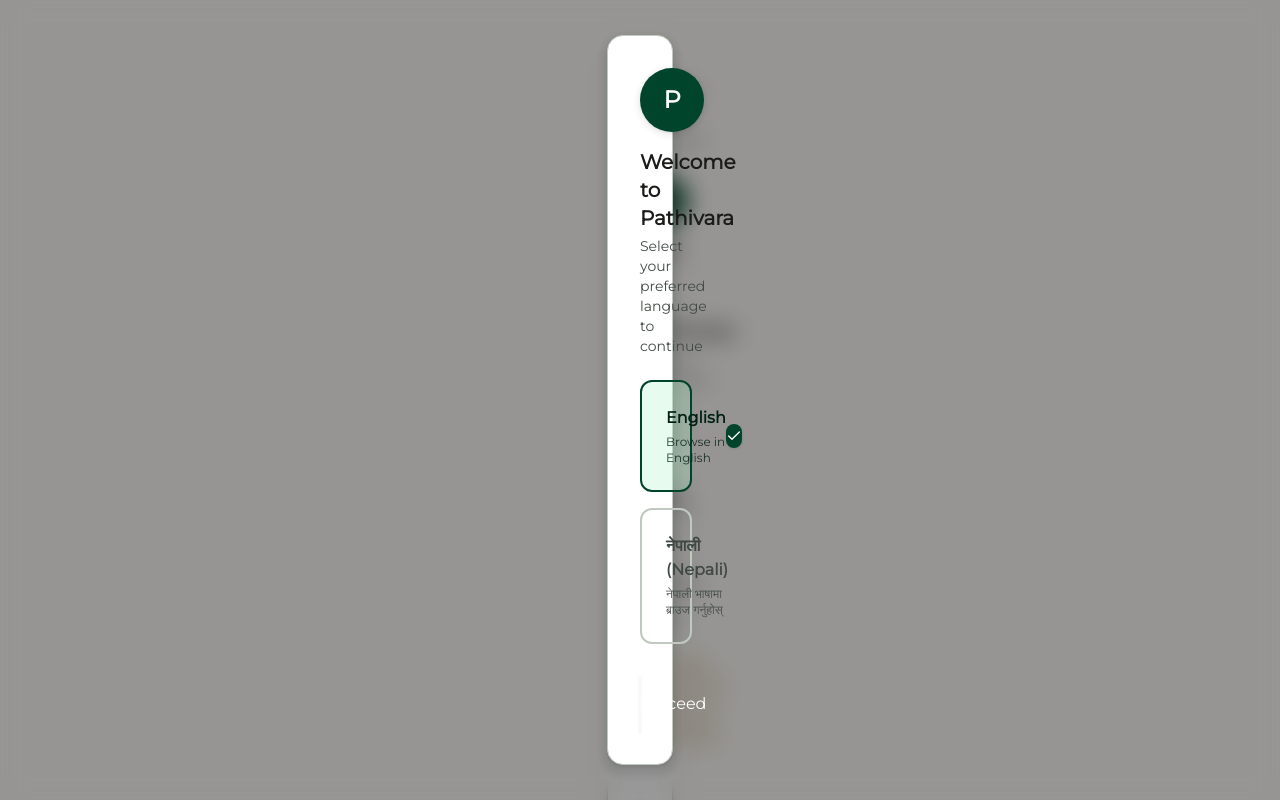
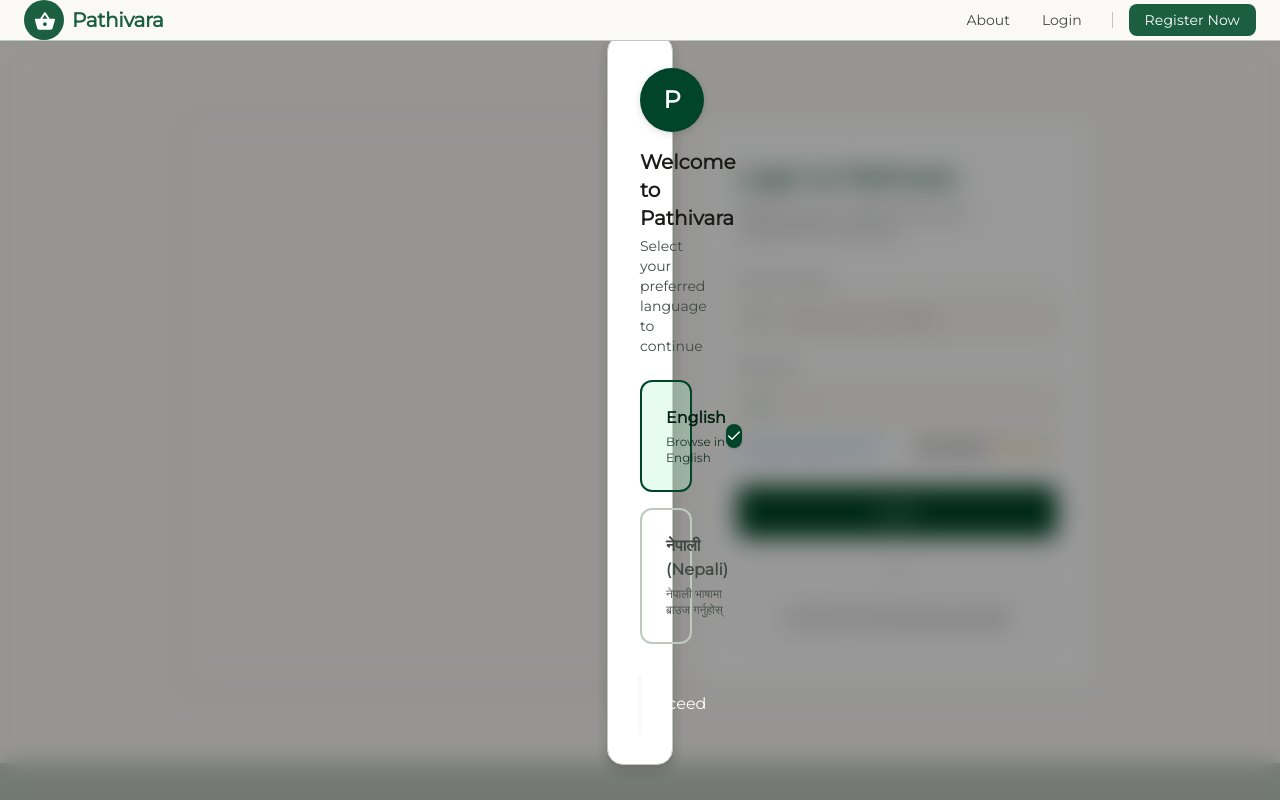
Before and after one commit to Aryanshah010/pws, a React (Vite) app: page /login in a window 1280 px wide. Shown: the top 800 px of the page. Built offline with nearby package versions, Linux system fonts and the light colour scheme.

Commit message:
made login page

```diff
--- a/src/features/auth/Login.jsx
+++ b/src/features/auth/Login.jsx
@@ -1,166 +1,299 @@
-import React, { useState } from 'react';
-import { useTranslation } from 'react-i18next';
-import { useNavigate, Link } from 'react-router-dom';
-import { useStore } from '../../store/store';
-import { Phone, Lock, ArrowLeft } from 'lucide-react';
+import { Lock, Phone } from "lucide-react";
+import Nav from "../../components/layout/Nav";
+import Footer from "../../components/layout/Footer";
 
-export default function Login() {
-  const { t } = useTranslation();
-  const navigate = useNavigate();
-  const setUser = useStore((state) => state.setUser);
+export default function LoginPage() {
+  return (
+    <main className="bg-background">
+      <Nav />
+      <section
+        className="
+                    min-h-[calc(100vh-160px)]
+                    px-[24px]
+                    py-[72px]
+                    flex
+                    items-center
+                    justify-center
+                "
+      >
+        <div
+          className="
+                        w-full
+                        max-w-[920px]
+                        rounded-[8px]
+                        overflow-hidden
+                        bg-surface-lowest
+                        border
+                        border-outline-variant
+                        shadow-[var(--shadow-level-1)]
+                    "
+        >
+          <div
+            className="
+                            grid
+                            grid-cols-[1.12fr_0.88fr]
+                            min-h-[560px]
+                        "
+          >
+            {/* IMAGE AREA */}
+            <div
+              className="
+                                bg-surface
+                                border-r
+                                border-outline-variant
+                            "
+            >
+              {/*
+                            Insert later
 
-  const [phoneNumber, setPhoneNumber] = useState('');
-  const [password, setPassword] = useState('');
-  const [error, setError] = useState('');
-  const [recoverySent, setRecoverySent] = useState(false);
-
-  const handleSubmit = (e) => {
-    e.preventDefault();
-    if (!phoneNumber || !password) {
-      setError('Please fill in all fields');
-      return;
-    }
-
-    // Simulate login and set a mock user
-    const mockUser = {
-      name: phoneNumber === '9812345678' ? 'Hari Prasad (Kirana Shop)' : 'Sita Devi',
-      phone: phoneNumber,
-      type: phoneNumber === '9812345678' ? 'shop' : 'household',
-    };
-
-    setUser(mockUser);
-
-    // Request notification permission after login (Sprint 1 task 8)
-    if ('Notification' in window) {
-      Notification.requestPermission();
-    }
-
-    navigate('/');
-  };
-
-  const handleRecovery = () => {
-    if (!phoneNumber) {
-      setError('Please enter your phone number first');
-      return;
-    }
-    setRecoverySent(true);
-    setError('');
-    setTimeout(() => {
-      alert(`OTP code sent to ${phoneNumber}. (Use '1234' to reset)`);
-    }, 500);
-  };
-
-  return (
-    <div className="min-h-screen bg-background flex flex-col justify-center py-2xl px-md">
-      <div className="max-w-md w-full mx-auto bg-surface-lowest rounded-lg border border-outline-variant shadow-level-3 p-xl">
-
-        {/* Back Link */}
-        <button
-          onClick={() => navigate('/')}
-          className="flex items-center gap-xs text-label-sm font-semibold text-on-surface-variant hover:text-primary mb-lg transition-colors"
-        >
-          <ArrowLeft size={16} />
-          Back to Home
-        </button>
-
-        {/* Title */}
-        <div className="text-center mb-xl">
-          <div className="w-12 h-12 rounded-full bg-primary flex items-center justify-center text-white font-bold text-headline-sm mx-auto mb-sm">
-            P
-          </div>
-          <h2 className="font-sans text-headline-sm font-bold text-on-surface">
-            Log In to Pathivara
-          </h2>
-          <p className="font-sans text-body-md text-on-surface-variant mt-xs">
-            Access wholesale and retail prices
-          </p>
+                            <img
+                                src={loginImage}
+                                alt=""
+                                className="
+                                    h-full
+                                    w-full
+                                    object-cover
+                                "
+                            />
+                            */}
             </div>
 
-        {error && (
-          <div className="mb-md p-md bg-error-container text-on-error-container rounded-default text-body-md font-semibold">
-            {error}
-          </div>
-        )}
+            {/* FORM */}
+            <div
+              className="
+                                px-[42px]
+                                py-[48px]
+                                flex
+                                flex-col
+                                justify-center
+                            "
+            >
+              <h1
+                className="
+                                    text-headline-md
+                                    font-bold
 
-        {recoverySent && (
-          <div className="mb-md p-md bg-primary-fixed/30 text-on-primary-fixed rounded-default text-body-md font-semibold">
-            Password recovery SMS sent! Please check your messages.
-          </div>
-        )}
+                                    text-primary
+                                "
+              >
+                Login to Pathivara
+              </h1>
 
-        <form onSubmit={handleSubmit} className="flex flex-col gap-md">
-          {/* Phone Number Input */}
-          <div className="flex flex-col gap-xs">
-            <label className="font-sans text-label-sm font-bold text-on-surface">
+              <p
+                className="
+                                    mt-[8px]
+                                    text-body-md
+                                    text-on-surface-variant
+                                    max-w-[280px]
+                                "
+              >
+                Welcome back. Please enter your credentials to continue.
+              </p>
+
+              {/* PHONE */}
+              <div className="mt-[30px]">
+                <label
+                  className="
+                                        mb-[8px]
+                                        block
+                                        text-label-sm
+                                        text-on-surface-variant
+                                    "
+                >
                   Phone Number
                 </label>
+
                 <div className="relative">
-              <Phone size={18} className="absolute left-md top-1/2 -translate-y-1/2 text-on-surface-variant" />
+                  <div
+                    className="
+                                            absolute
+                                            left-[12px]
+                                            top-1/2
+                                            -translate-y-1/2
+                                            flex
+                                            h-[24px]
+                                            w-[24px]
+                                            items-center
+                                            justify-center
+                                            rounded-full
+                                            bg-[#F4FBF4]
+                                        "
+                  >
+                    <Phone size={14} color="#717973" />
+                  </div>
+
                   <input
-                type="tel"
-                placeholder="98XXXXXXXX"
-                value={phoneNumber}
-                onChange={(e) => setPhoneNumber(e.target.value)}
-                className="w-full pl-xl pr-md py-sm bg-surface-low border border-outline-variant rounded-default text-body-md text-on-surface focus:border-primary focus:outline-none transition-colors"
-                required
+                    type="text"
+                    placeholder="Enter your number"
+                    className="
+                                            h-[44px]
+                                            w-full
+                                            rounded-[8px]
+                                            border
+                                            border-outline-variant
+                                            bg-surface
+                                            pl-[48px]
+                                            pr-3.5
+                                            text-body-md
+                                            outline-none
+                                            focus:border-primary
+                                        "
                   />
                 </div>
               </div>
 
-          {/* Password Input */}
-          <div className="flex flex-col gap-xs">
-            <label className="font-sans text-label-sm font-bold text-on-surface">
+              {/* PASSWORD */}
+              <div className="mt-4.5">
+                <label
+                  className="
+                                        mb-[8px]
+                                        block
+                                        text-label-sm
+                                        text-on-surface-variant
+                                    "
+                >
                   Password
                 </label>
+
                 <div className="relative">
-              <Lock size={18} className="absolute left-md top-1/2 -translate-y-1/2 text-on-surface-variant" />
+                  <div
+                    className="
+                                            absolute
+                                            left-3
+                                            top-1/2
+                                            -translate-y-1/2
+                                            flex
+                                            h-[24px]
+                                            w-[24px]
+                                            items-center
+                                            justify-center
+                                            rounded-full
+                                            bg-[#F4FBF4]
+                                        "
+                  >
+                    <Lock size={14} color="#717973" />
+                  </div>
+
                   <input
                     type="password"
-                placeholder="Enter password"
-                value={password}
-                onChange={(e) => setPassword(e.target.value)}
-                className="w-full pl-xl pr-md py-sm bg-surface-low border border-outline-variant rounded-default text-body-md text-on-surface focus:border-primary focus:outline-none transition-colors"
-                required
+                    placeholder="••••••••"
+                    className="
+                                            h-11
+                                            w-full
+                                            rounded-default
+                                            border
+                                            border-outline-variant
+                                            bg-surface
+                                            pl-[48px]
+                                            pr-3.5
+                                            text-body-md
+                                            outline-none
+                                            focus:border-primary
+                                        "
                   />
                 </div>
               </div>
 
-          {/* Recovery link */}
-          <div className="text-right">
+              {/* LINKS */}
+              <div
+                className="
+                                    mt-2.5
+                                    flex
+                                    justify-between
+                                    items-center
+                                "
+              >
                 <button
-              type="button"
-              onClick={handleRecovery}
-              className="text-label-sm font-bold text-secondary hover:underline"
+                  className="
+                                        text-[12px]
+                                        text-[#3F81EA]
+                                    "
                 >
-              Forgot Password? (Recover via SMS)
+                  Forgot password?
+                </button>
+
+                <div className="flex items-center gap-0.5">
+                  <span
+                    className="
+                                            text-[12px]
+                                            font-semibold
+                                            text-black
+                                        "
+                  >
+                    New Buyer?
+                  </span>
+
+                  <button
+                    className="
+                                            text-[12px]
+                                            font-normal
+                                            text-[#D4820A]
+                                        "
+                  >
+                    Register
                   </button>
                 </div>
-
-          {/* Submit Button */}
-          <button
-            type="submit"
-            className="w-full py-md bg-primary text-white font-sans text-label-md font-bold rounded-default hover:bg-primary-container shadow-level-1 hover:shadow-level-2 transition-all"
-          >
-            Log In
-          </button>
-        </form>
-
-        {/* Register footer */}
-        <div className="mt-xl text-center text-body-md text-on-surface-variant">
-          New to Pathivara?{' '}
-          <Link to="/register" className="font-bold text-primary hover:underline">
-            Register Account
-          </Link>
               </div>
 
-        {/* Info Box */}
-        <div className="mt-lg p-md bg-surface-container rounded-default text-label-sm text-on-surface-variant flex flex-col gap-xs">
-          <p className="font-bold">Test Accounts:</p>
-          <p>• Shop/Wholesale: <code className="bg-white px-1">9812345678</code> / password</p>
-          <p>• Household: <code className="bg-white px-1">9876543210</code> / password</p>
+              {/* LOGIN */}
+              <button
+                className="
+                                    mt-6.5
+                                    h-13
+                                    rounded-default
+                                    bg-primary
+                                    text-label-md
+                                    font-medium
+                                    text-on-primary
+                                "
+              >
+                Login
+              </button>
+
+              {/* DIVIDER */}
+              <div
+                className="
+                                    mt-5.5
+                                    flex
+                                    items-center
+                                    gap-3
+                                "
+              >
+                <div className="flex-1 h-px bg-outline-variant" />
+
+                <span
+                  className="
+                                        text-label-sm
+                                        text-outline
+                                    "
+                >
+                  OR
+                </span>
+
+                <div className="flex-1 h-px bg-outline-variant" />
               </div>
 
+              {/* GUEST */}
+              <button
+                className="
+                                    mt-4.5
+                                    h-[48px]
+                                    rounded-default
+                                    border
+                                    border-[#C1C8C1]
+                                    bg-transparent
+                                    text-[12px]
+                                    font-semibold
+                                    text-on-surface
+                                "
+              >
+                Continue browsing as guest
+              </button>
             </div>
           </div>
+        </div>
+      </section>
+      <Footer/>
+    </main>
   );
 }
```
Lines whose indentation alone changed are shown as unchanged.
